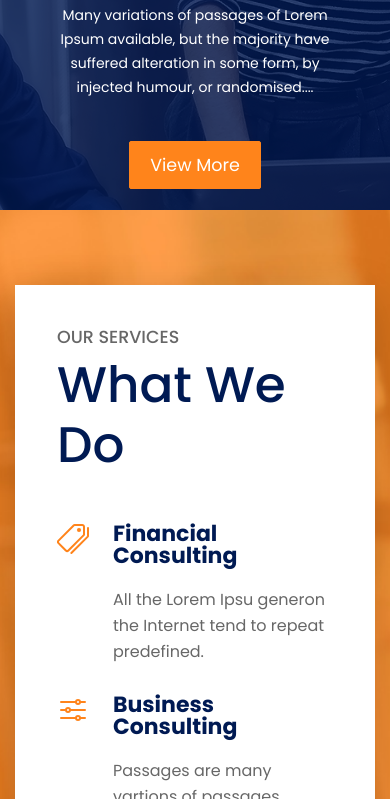
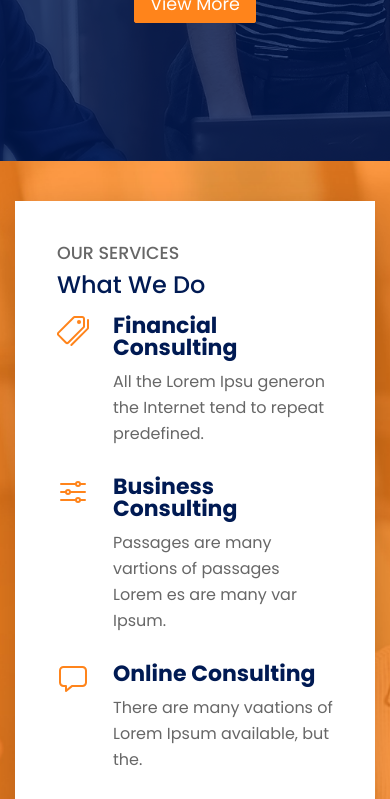
Before and after one commit to mehulRojasara/consulting, a website: page index.html in a window 390 px wide. Shown: the part 472-1271 px from the top of the page. Drawn offline with nearby package versions, Linux system fonts and the light colour scheme.

Commit message:
rest upload files

```diff
--- a/scss/_header.scss
+++ b/scss/_header.scss
@@ -4,15 +4,18 @@ header {
         background-color: $secondary;
     }
     .navbar {
-        .navbar-toggler{
+        .navbar-toggler {
             background-color: $primary;
         }
         .navbar-brand {
             padding-top: 12px;
             padding-bottom: 12px;
+            @include mobile {
+                max-width: 50%;
+            }
         }
-        @include tablate{
-            .navbar-collapse{
+        @include tablate {
+            .navbar-collapse {
                 background-color: $secondary;
             }
         }
--- a/scss/_list.scss
+++ b/scss/_list.scss
@@ -4,6 +4,9 @@
     flex-wrap: wrap;
     justify-content: space-between;
     margin-top: 48px;
+    @include mobile {
+        margin-top: 15px;
+    }
     li {
         max-width: 48%;
         margin-bottom: 35px;
@@ -18,6 +21,9 @@
             color: $secondary;
             margin: 0 0 20px;
             line-height: 1;
+            @include mobile{
+                margin-bottom: 10px;
+            }
         }
         .media-body {
             p {
@@ -67,6 +73,12 @@
                 &:hover {
                     color: #fff;
                 }
+                @include mobile {
+                    height: 25px;
+                    width: 25px;
+                    line-height: 25px;
+                    font-size: 16px;
+                }
             }
         }
     }
@@ -92,6 +104,9 @@
         a {
             display: block;
             font-size: 26px;
+            @include mobile {
+                font-size: 18px;
+            }
         }
     }
 }
@@ -110,6 +125,11 @@
             margin: 0 5px;
             color: #fff;
             font-size: 16px;
+            text-decoration: none;
+            @include mobile {
+                padding: 5px 10px;
+                margin: 0;
+            }
         }
     }
 }
--- a/scss/_spacing.scss
+++ b/scss/_spacing.scss
@@ -1,8 +1,15 @@
 .section-medium-space {
     padding-top: 75px;
     padding-bottom: 75px;
+    @include mobile{
+        padding-top: 40px;
+        padding-bottom: 40px;
+    }
 }
 .btn {
     padding: 10px 20px;
     border-radius: 2px;
+    @include mobile {
+        padding: 5px 15px;
+    }
 }
--- a/scss/_typography.scss
+++ b/scss/_typography.scss
@@ -18,27 +18,44 @@ p {
     font-weight: 600;
     line-height: 26px;
     letter-spacing: 5px;
+    @include mobile {
+        font-size: 13px;
+        line-height: 18px;
+    }
 }
 
 .small-title {
     font-size: 22px;
     font-weight: 600;
+    @include mobile {
+        font-size: 14px;
+    }
 }
 
 .medium-title {
     font-size: 50px;
     font-weight: 500;
+    @include mobile {
+        font-size: 24px;
+    }
 }
 .big-title {
     font-size: 60px;
     line-height: 80px;
     font-weight: 600;
+    @include mobile {
+        font-size: 30px;
+        line-height: 45px;
+    }
 }
 
 // specific font sizes for ionicon
 .media-icon {
     font-size: 55px;
+    @include mobile {
+        font-size: 35px;
+    }
 }
-.ionicon-stroke-width{
+.ionicon-stroke-width {
     stroke-width: 24px;
 }
```
Also changed, not shown: css/style.css, 1 other file.
